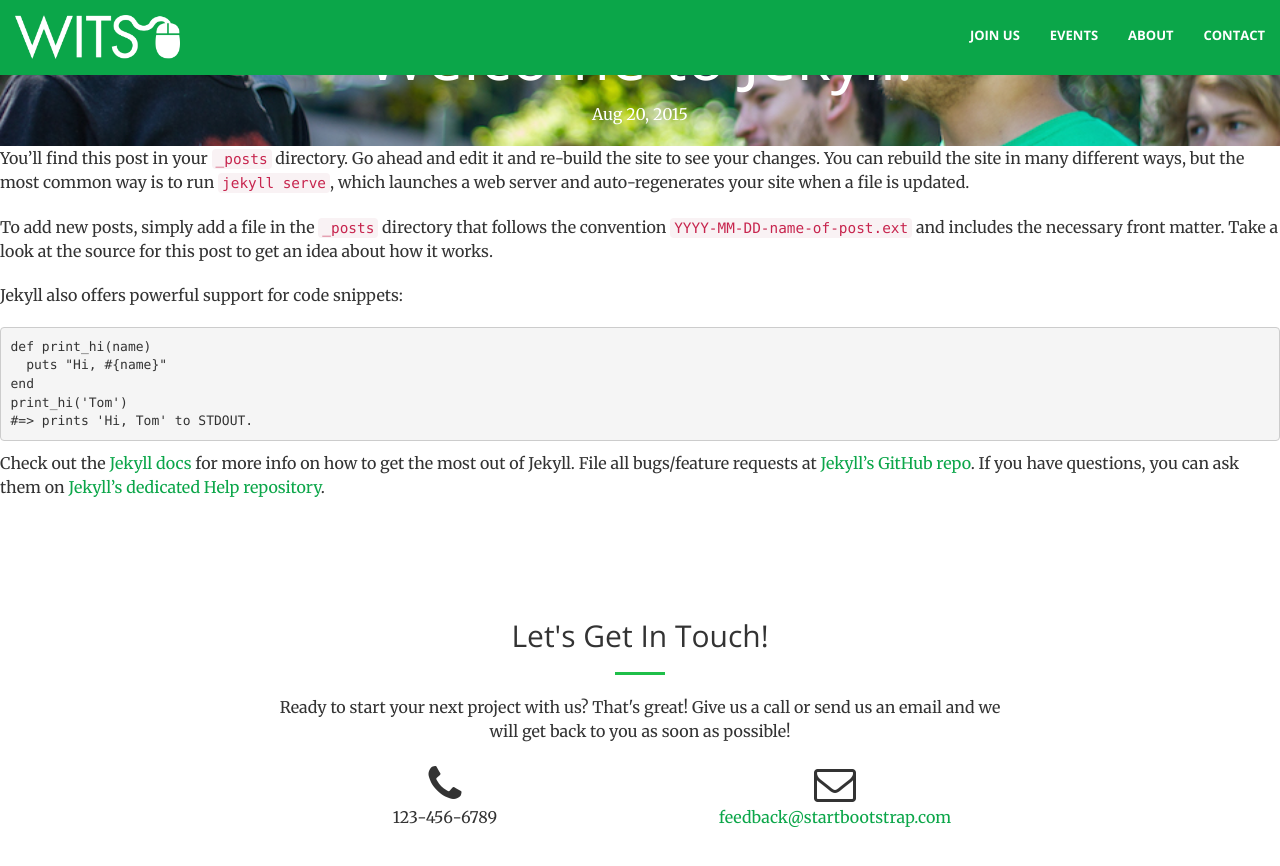
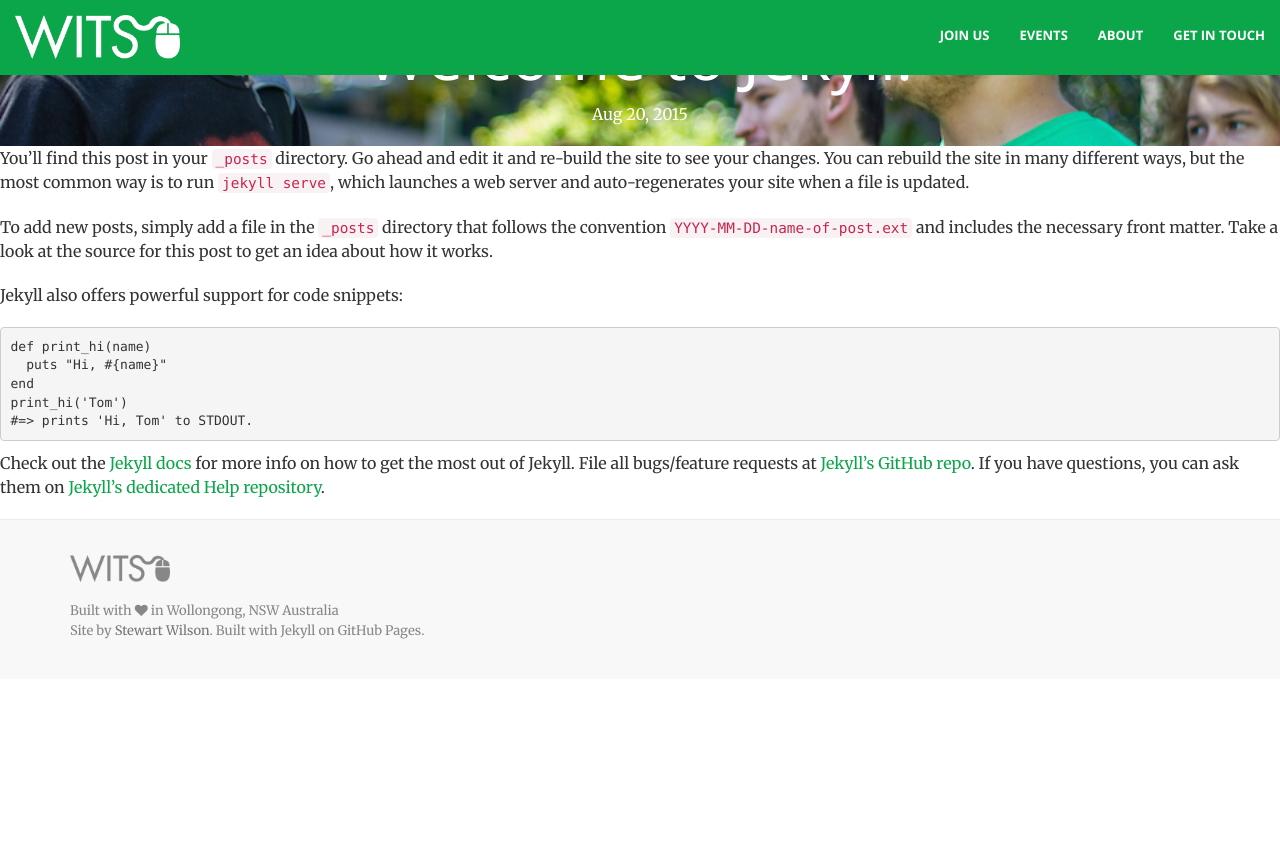
Before and after one commit to uwits/uwits.github.io, a Jekyll site: the page built from _posts/2015-08-20-welcome-to-jekyll.markdown, in a window 1280 px wide and 949 px high. Shown: the top 866 px of the window. Built offline with Jekyll 4.4.1, drawn with Linux system fonts in a browser that asks for light colours.

Commit message:
footer, yay. Started events page. Google cal is on the left and sources from our public calendar

```diff
--- a/_includes/footer.html
+++ b/_includes/footer.html
@@ -1,22 +1,14 @@
-	<section id="contact">
-       <div class="container">
-           <div class="row">
-               <div class="col-lg-8 col-lg-offset-2 text-center">
-                   <h2 class="section-heading">Let's Get In Touch!</h2>
-                   <hr class="primary">
-                   <p>Ready to start your next project with us? That's great! Give us a call or send us an email and we will get back to you as soon as possible!</p>
-               </div>
-               <div class="col-lg-4 col-lg-offset-2 text-center">
-                   <i class="fa fa-phone fa-3x wow bounceIn"></i>
-                   <p>123-456-6789</p>
-               </div>
-               <div class="col-lg-4 text-center">
-                   <i class="fa fa-envelope-o fa-3x wow bounceIn" data-wow-delay=".1s"></i>
-                   <p><a href="mailto:your-email@your-domain.com">feedback@startbootstrap.com</a></p>
-               </div>
+<section id="footer">
+   <div class="container">
+       <div class="row">
+           <div class="col-lg-8">
+               <p><img src="/img/witslogo_footer.png" /></p>
+               <p>Built with <i class="fa fa-heart"></i> in Wollongong, NSW Australia</p>
+               <p>Site by <a href="http://stewartw.net">Stewart Wilson</a>. Built with Jekyll on GitHub Pages.</p>
            </div>
        </div>
-   </section>
+   </div>
+</section>
 
    <!-- jQuery -->
 <script src="{{ site.url }}js/jquery.js"></script>
--- a/_includes/header.html
+++ b/_includes/header.html
@@ -24,7 +24,7 @@
                     <a class="page-scroll" href="{{ site.url }}about">About</a>
                 </li>
                 <li>
-                    <a class="page-scroll" href="{{ site.url }}contact">Contact</a>
+                    <a class="page-scroll" href="{{ site.url }}contact">Get In Touch</a>
                 </li>
             </ul>
         </div>
--- a/about.html
+++ b/about.html
@@ -20,5 +20,11 @@ permalink: /about/
 				test 2
 			</div>
 		</div>
+
+		<div class="row">
+			<div class="col-md-12">
+				Execs
+			</div>
+		</div>
 	</div>
 </section>
--- a/css/creative.css
+++ b/css/creative.css
@@ -69,7 +69,7 @@ p {
 }
 
 section {
-    padding: 100px 0;f
+    padding: 100px 0;
 }
 
 aside {
@@ -289,6 +289,10 @@ header .header-content .header-content-inner p {
 
     .navbar-nav {
     	margin-top: 10px;
+    }
+
+    #footer p {
+        text-align: left !important;
     }
 }
 
@@ -529,3 +533,38 @@ body {
 .mr10 {
 	margin-right: 10px;
 }
+
+.calendar iframe {
+    width: 100%;
+}
+
+h3 {
+    text-transform: uppercase;
+    font-size: 20px;
+    border-bottom: 2px solid #1fbf49;
+    padding-bottom: 4px;
+    color: #333;
+}
+
+#footer {
+    background-color: #f8f8f8;
+    border-top: 1px solid #ebebeb;
+    padding: 35px 0;
+}
+
+#footer p {
+    line-height: 1;
+    font-size: 13px;
+    margin-bottom: 7px;
+    color: #878787;
+    text-align: center;
+}
+
+#footer p img {
+    width: 100px;
+    margin-bottom: 15px;
+}
+
+#footer a {
+    color: #767676;
+}
```
Also changed, not shown: events.html (added, +20 -0 lines), img/witslogo_footer.png (added).
